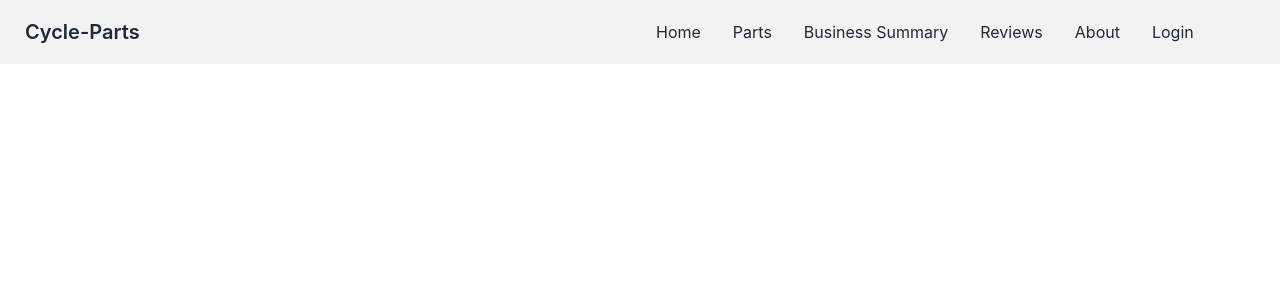
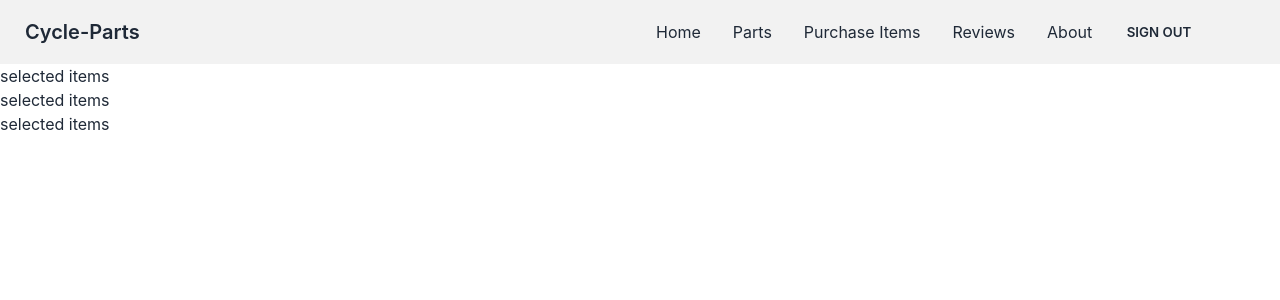
Before and after one commit to Jaman-M/cycle-parts-manufacturer-website-client-side, a React (Create React App) app: page /purchaseitems in a window 1280 px wide. Shown: the top 300 px of the page. Built offline with nearby package versions, Linux system fonts and the light colour scheme; no server answers; sample sign-in values are in the browser's storage.

Commit message:
signIn SignOut, protected route

```diff
--- a/src/App.js
+++ b/src/App.js
@@ -5,6 +5,8 @@ import Home from './Pages/Home/Home';
 import About from './Pages/About/About';
 import Login from './Pages/Login/Login';
 import SignUp from './Pages/Login/SignUp';
+import PurchaseItems from './Pages/Purchase/PurchaseItems';
+import RequireAuth from './Pages/Login/RequireAuth';
 
 function App() {
   return (
@@ -13,6 +15,11 @@ function App() {
       <Routes>
         <Route path='/' element={<Home></Home>}></Route>
         <Route path='about' element={<About></About>}></Route>
+        <Route path='purchaseitems' element={
+          <RequireAuth>
+            <PurchaseItems></PurchaseItems>
+          </RequireAuth>
+        }></Route>
         <Route path='login' element={<Login></Login>}></Route>
         <Route path='signup' element={<SignUp></SignUp>}></Route>
       </Routes>
--- a/src/Pages/Login/Login.js
+++ b/src/Pages/Login/Login.js
@@ -1,10 +1,10 @@
-import React from 'react';
+import React, { useEffect } from 'react';
 import { useSignInWithEmailAndPassword, useSignInWithGoogle } from 'react-firebase-hooks/auth';
 import auth from '../../firebase.init';
 import { useForm } from "react-hook-form";
 import { signInWithEmailAndPassword } from 'firebase/auth';
 import Loading from '../Shared/Loading';
-import { Link } from 'react-router-dom';
+import { Link, useLocation, useNavigate } from 'react-router-dom';
 
 const Login = () => {
     const [signInWithGoogle, gUser, gLoading, gError] = useSignInWithGoogle(auth);
@@ -17,6 +17,16 @@ const Login = () => {
     ] = useSignInWithEmailAndPassword(auth);
 
     let signInError;
+    const navigate = useNavigate();
+    const location = useLocation();
+    let from = location.state?.from?.pathname || "/";
+
+    useEffect( ()=>{
+        if (user || gUser) {
+            console.log(user || gUser);
+            navigate (from, {replace: true});
+        }
+    }, [user, gUser, from, navigate])
 
     if (loading || gLoading) {
         return <Loading></Loading>
@@ -26,9 +36,7 @@ const Login = () => {
 
     }
 
-    if (gUser || gUser) {
-        console.log(user || gUser);
-    }
+
     const onSubmit = data => {
         console.log(data);
         signInWithEmailAndPassword(data.email, data.password);
--- /dev/null
+++ b/src/Pages/Login/RequireAuth.js
@@ -0,0 +1,21 @@
+import React from 'react';
+import { useAuthState } from 'react-firebase-hooks/auth';
+import { Navigate, useLocation } from 'react-router-dom';
+import auth from '../../firebase.init';
+import Loading from '../Shared/Loading';
+
+const RequireAuth = ({children}) => {
+    const [user, loading] = useAuthState(auth);
+    const location = useLocation();
+
+    if(loading){
+        return <Loading></Loading>
+    }
+
+    if(!user){
+        return <Navigate to ="/login" state={{from: location }} replace></Navigate>
+    }
+    return children;
+};
+
+export default RequireAuth;
--- a/src/Pages/Login/SignUp.js
+++ b/src/Pages/Login/SignUp.js
@@ -1,10 +1,10 @@
 import React from 'react';
-import {  useCreateUserWithEmailAndPassword, useSignInWithGoogle } from 'react-firebase-hooks/auth';
+import {  useCreateUserWithEmailAndPassword, useSignInWithGoogle, useUpdateProfile } from 'react-firebase-hooks/auth';
 import auth from '../../firebase.init';
 import { useForm } from "react-hook-form";
-import { signInWithEmailAndPassword } from 'firebase/auth';
+import {   } from 'firebase/auth';
 import Loading from '../Shared/Loading';
-import { Link } from 'react-router-dom';
+import { Link, useNavigate } from 'react-router-dom';
 
 const SignUp = () => {
     const [signInWithGoogle, gUser, gLoading, gError] = useSignInWithGoogle(auth);
@@ -18,24 +18,32 @@ const SignUp = () => {
         error,
       ] = useCreateUserWithEmailAndPassword(auth);
 
+      // for update profile
+      const [updateProfile, updating, UpdateError] = useUpdateProfile(auth);
+
+      const navigate = useNavigate();
+
     let signInError;
 
-    if (loading || gLoading) {
+    if (loading || gLoading || updating) {
         return <Loading></Loading>
 
     }
 
-    if(error || gError){
-        signInError= <p className='text-red-500'>{error?.message || gError?.message}</p>
+    if(error || gError || UpdateError){
+        signInError= <p className='text-red-500'>{error?.message || gError?.message ||UpdateError?.message}</p>
     }
 
     if (user || gUser) {
         console.log(user || gUser);
     }
 
-    const onSubmit = data => {
-        console.log(data);
-        createUserWithEmailAndPassword(data.email, data.password);
+    const onSubmit = async data => {
+        // console.log(data);
+        await createUserWithEmailAndPassword(data.email, data.password);
+        await updateProfile({ displayName: data.name });
+        console.log('update done');
+        navigate('/purchaseitems');
     }
     return (
         <div className='flex h-screen justify-center items-center'>
--- /dev/null
+++ b/src/Pages/Purchase/PurchaseItems.js
@@ -0,0 +1,13 @@
+import React from 'react';
+
+const PurchaseItems = () => {
+    return (
+        <div>
+            <h2>selected items</h2>
+            <h2>selected items</h2>
+            <h2>selected items</h2>
+        </div>
+    );
+};
+
+export default PurchaseItems;
--- a/src/Pages/Shared/Navbar.js
+++ b/src/Pages/Shared/Navbar.js
@@ -1,14 +1,24 @@
 import React from 'react';
+import { signOut } from 'firebase/auth';
+import { useAuthState } from 'react-firebase-hooks/auth';
 import { Link } from 'react-router-dom';
+import auth from '../../firebase.init';
 
 const Navbar = () => {
+
+    const [user, loading, error] = useAuthState(auth);
+
+    const logout = () =>{
+      signOut(auth);
+    }
+
     const menuItems = <>
         <li><Link to="/">Home</Link></li>
         <li><Link to="/parts">Parts</Link></li>
-        <li><Link to="/businessSummary">Business Summary</Link></li>
+        <li><Link to="/purchaseitems">Purchase Items</Link></li>
         <li><Link to="/reviews">Reviews</Link></li>
         <li><Link to="/about">About</Link></li>
-        <li><Link to="/login">Login</Link></li>
+        <li>{user ? <button class="btn btn-ghost" onClick={logout}>Sign Out</button> : <Link to="/login">Login</Link>}</li>
     </>
     return (
         <div className="navbar bg-base-200">
```
